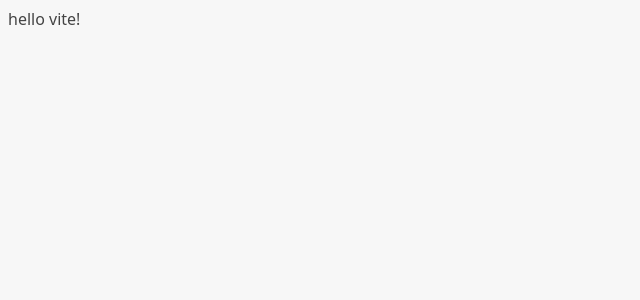
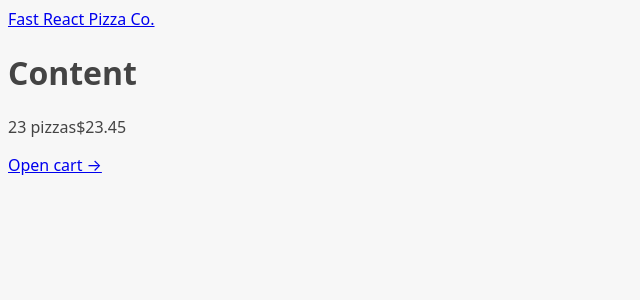
Before and after one commit to Giuva-Sergi/pizzeria-e-commerce, a React (Vite) app: page /order/new in a window 1280 px wide. Shown: the top 300 px of the page, without its empty margins (0-640 px from the left). Built offline with nearby package versions, Linux system fonts and the light colour scheme.

Commit message:
routing structure

```diff
--- a/package.json
+++ b/package.json
@@ -11,7 +11,8 @@
   },
   "dependencies": {
     "react": "^18.2.0",
-    "react-dom": "^18.2.0"
+    "react-dom": "^18.2.0",
+    "react-router-dom": "^6.22.3"
   },
   "devDependencies": {
     "@types/react": "^18.2.15",
--- a/src/App.jsx
+++ b/src/App.jsx
@@ -1,5 +1,45 @@
+import { RouterProvider, createBrowserRouter } from "react-router-dom";
+import Home from "./features/ui/Home";
+import Menu from "./features/menu/Menu";
+import Cart from "./features/cart/Cart";
+import Order from "./features/order/Order";
+import CreateOrder from "./features/order/CreateOrder";
+import AppLayout from "./features/ui/AppLayout";
+
+const router = createBrowserRouter([
+  {
+    element: <AppLayout />,
+    children: [
+      {
+        path: "/",
+        element: <Home />,
+      },
+      {
+        path: "/menu",
+        element: <Menu />,
+      },
+      {
+        path: "/cart",
+        element: <Cart />,
+      },
+      {
+        path: "/order",
+        element: <Order />,
+      },
+      {
+        path: "/order/new",
+        element: <CreateOrder />,
+      },
+      {
+        path: "/order/:orderId",
+        element: <Order />,
+      },
+    ],
+  },
+]);
+
 function App() {
-  return <div>hello vite!</div>;
+  return <RouterProvider router={router} />;
 }
 
 export default App;
--- a/src/features/cart/CartOverview.jsx
+++ b/src/features/cart/CartOverview.jsx
@@ -1,3 +1,5 @@
+import { Link } from "react-router-dom";
+
 function CartOverview() {
   return (
     <div>
@@ -5,7 +7,7 @@
         <span>23 pizzas</span>
         <span>$23.45</span>
       </p>
-      <a href="#">Open cart &rarr;</a>
+      <Link to="/cart">Open cart &rarr;</Link>
     </div>
   );
 }
--- a/src/features/order/CreateOrder.jsx
+++ b/src/features/order/CreateOrder.jsx
@@ -36,7 +36,7 @@
 
   return (
     <div>
-      <h2>Ready to order? Let's go!</h2>
+      <h2>Ready to order? Let&apos;s go!</h2>
 
       <form>
         <div>
--- /dev/null
+++ b/src/features/ui/AppLayout.jsx
@@ -0,0 +1,16 @@
+import CartOverview from "../cart/CartOverview";
+import Header from "./Header";
+
+function AppLayout() {
+  return (
+    <div>
+      <Header />
+      <main>
+        <h1>Content</h1>
+        <CartOverview />
+      </main>
+    </div>
+  );
+}
+
+export default AppLayout;
--- /dev/null
+++ b/src/features/ui/Header.jsx
@@ -0,0 +1,11 @@
+import { Link } from "react-router-dom";
+
+function Header() {
+  return (
+    <header>
+      <Link to="/">Fast React Pizza Co.</Link>
+    </header>
+  );
+}
+
+export default Header;
```
Also changed, not shown: src/features/cart/Cart.jsx (+4 -4 lines), .eslintrc.cjs, 1 other file (tests, documents, lock files or other folders).
